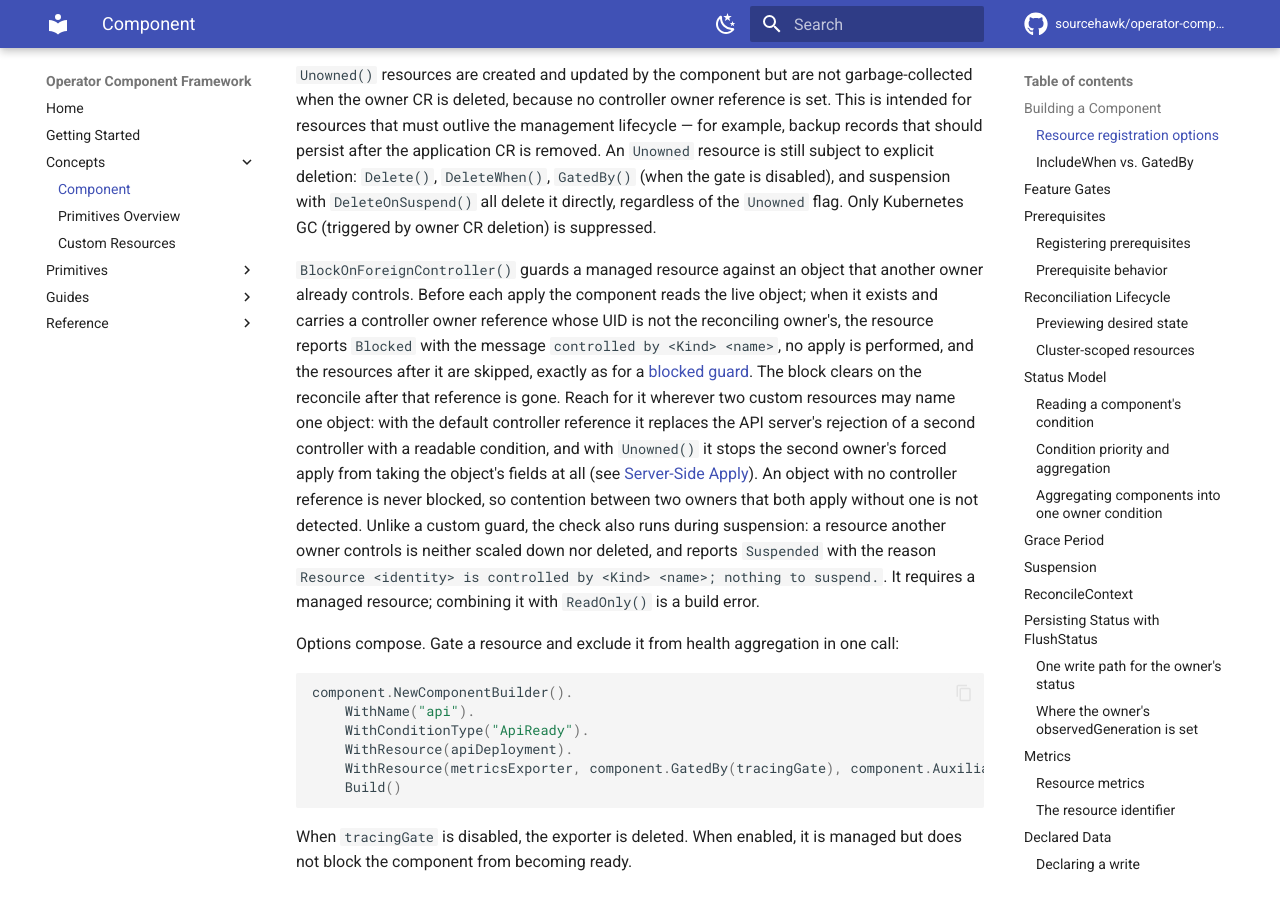
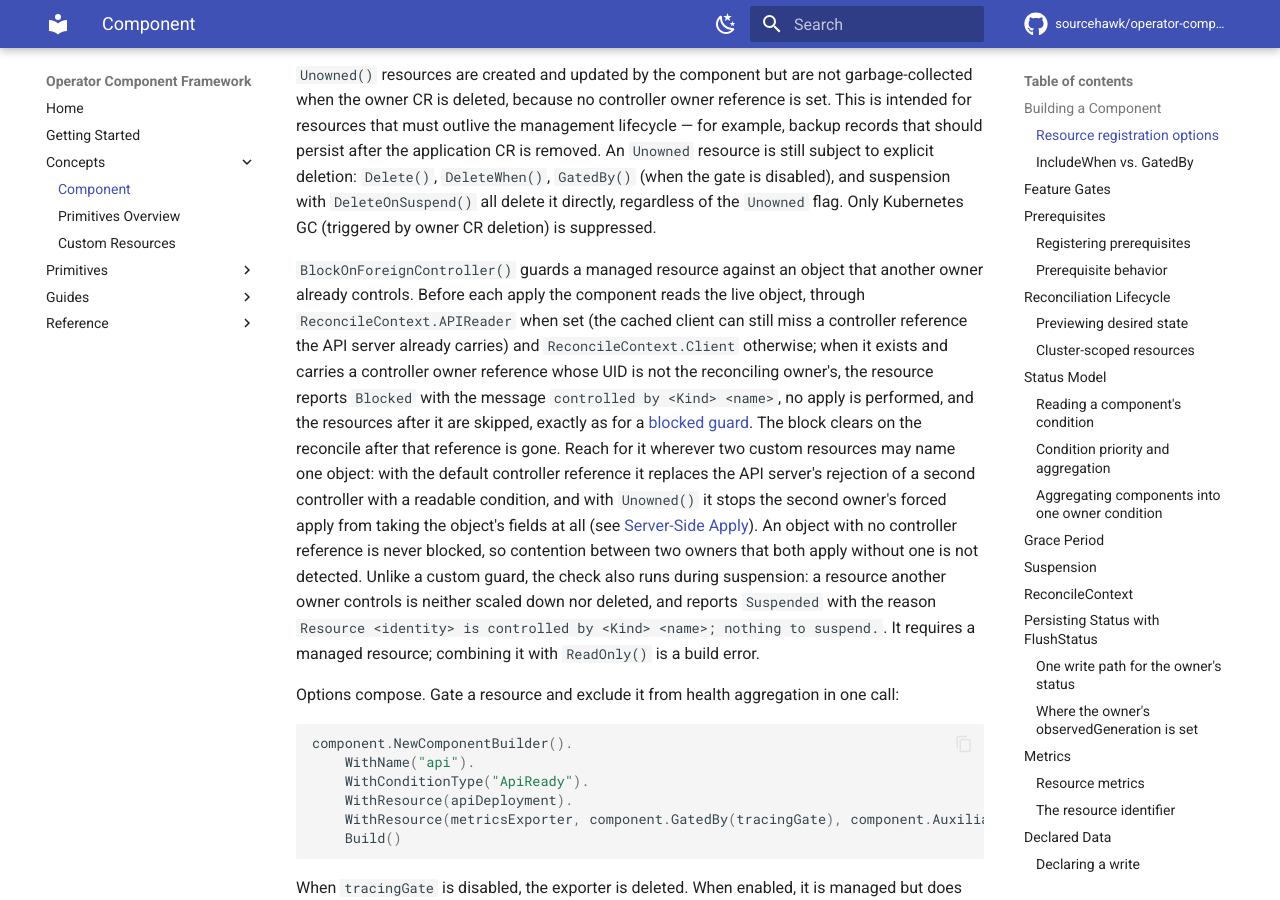
Before and after one commit to sourcehawk/operator-component-framework, an MkDocs documentation site: the page built from docs/component.md, in a window 1280 px wide and 900 px high, scrolled down 2617 px. Built offline with MkDocs 1.6.1 and Material for MkDocs 9.7.7, drawn with Linux system fonts in a browser that asks for light colours; comment, search, counter and statistics services are not loaded.

Commit message:
fix(component): read the controller check through the API reader and surface the option (#199)
The foreign-controller check read through the cached client, which can
still hold the object without the controller reference the API server
already carries; for an Unowned resource the forced apply would then take
the other owner's fields, the case the option exists to stop. Read through
ReconcileContext.APIReader when set, as the status-conflict path does.

Name BlockOnForeignController in the WithResource GoDoc and in the plugin
skills that list resource options and describe Server-Side Apply.

Co-Authored-By: Claude Fable 5 <noreply@anthropic.com>
Claude-Session: https://claude.ai/code/session_01MZRpj8ChzesLeqLkWT31vS

```diff
--- a/docs/component.md
+++ b/docs/component.md
@@ -81,17 +81,19 @@ suspension with `DeleteOnSuspend()` all delete it directly, regardless of the `U
 (triggered by owner CR deletion) is suppressed.
 
 `BlockOnForeignController()` guards a managed resource against an object that another owner already controls. Before
-each apply the component reads the live object; when it exists and carries a controller owner reference whose UID is not
-the reconciling owner's, the resource reports `Blocked` with the message `controlled by <Kind> <name>`, no apply is
-performed, and the resources after it are skipped, exactly as for a [blocked guard](#guards). The block clears on the
-reconcile after that reference is gone. Reach for it wherever two custom resources may name one object: with the default
-controller reference it replaces the API server's rejection of a second controller with a readable condition, and with
-`Unowned()` it stops the second owner's forced apply from taking the object's fields at all (see
-[Server-Side Apply](primitives.md#server-side-apply)). An object with no controller reference is never blocked, so
-contention between two owners that both apply without one is not detected. Unlike a custom guard, the check also runs
-during suspension: a resource another owner controls is neither scaled down nor deleted, and reports `Suspended` with
-the reason `Resource <identity> is controlled by <Kind> <name>; nothing to suspend.`. It requires a managed resource;
-combining it with `ReadOnly()` is a build error.
+each apply the component reads the live object, through `ReconcileContext.APIReader` when set (the cached client can
+still miss a controller reference the API server already carries) and `ReconcileContext.Client` otherwise; when it
+exists and carries a controller owner reference whose UID is not the reconciling owner's, the resource reports `Blocked`
+with the message `controlled by <Kind> <name>`, no apply is performed, and the resources after it are skipped, exactly
+as for a [blocked guard](#guards). The block clears on the reconcile after that reference is gone. Reach for it wherever
+two custom resources may name one object: with the default controller reference it replaces the API server's rejection
+of a second controller with a readable condition, and with `Unowned()` it stops the second owner's forced apply from
+taking the object's fields at all (see [Server-Side Apply](primitives.md#server-side-apply)). An object with no
+controller reference is never blocked, so contention between two owners that both apply without one is not detected.
+Unlike a custom guard, the check also runs during suspension: a resource another owner controls is neither scaled down
+nor deleted, and reports `Suspended` with the reason
+`Resource <identity> is controlled by <Kind> <name>; nothing to suspend.`. It requires a managed resource; combining it
+with `ReadOnly()` is a build error.
 
 Options compose. Gate a resource and exclude it from health aggregation in one call:
 
```
Also changed, not shown: plugin/skills/building-components/SKILL.md (+6 -3 lines), plugin/skills/building-components/references/component.md (+13 -11 lines), plugin/skills/using-primitives/SKILL.md (+6 -3 lines), 4 other files.
